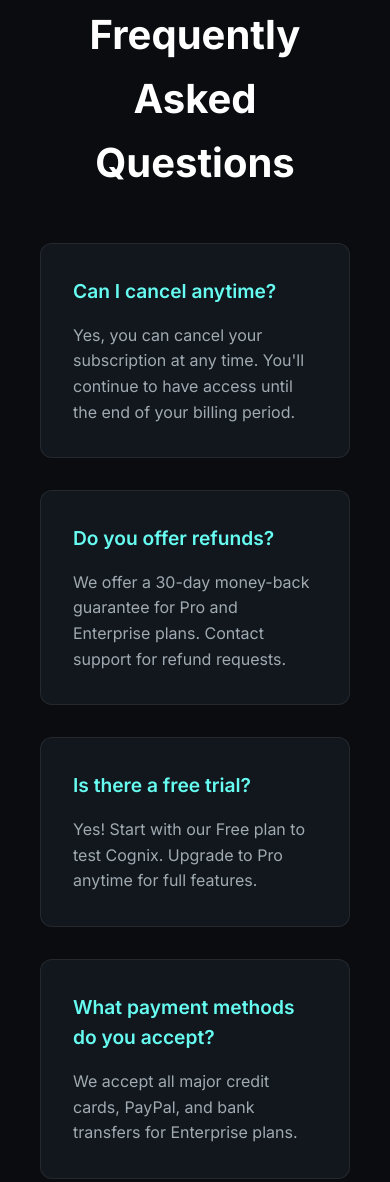
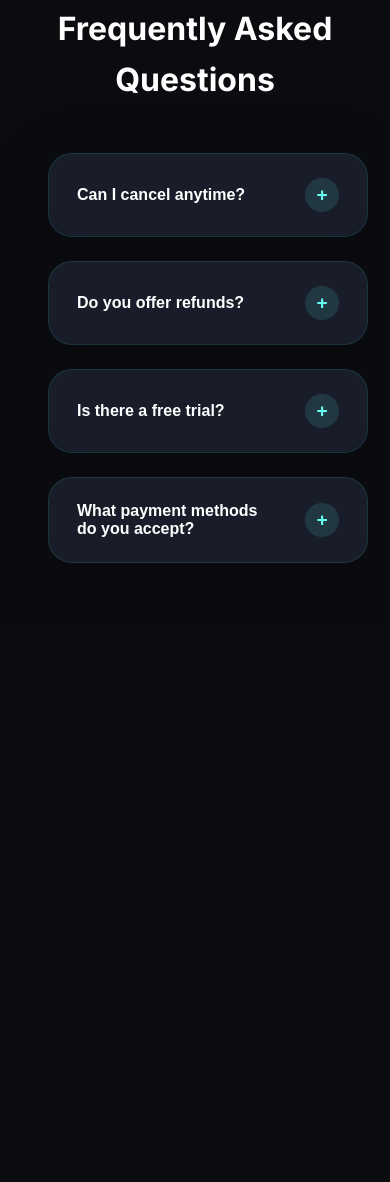
Before and after one commit to Mansur-WP/cognix-ai-copilot, a website: page frontend/pricing.html in a window 390 px wide. Shown: the part 2213-3395 px from the top of the page. After the commit the page ends 2840 px from the top, so only its background shows below. Drawn offline with Linux system fonts and the light colour scheme.

Commit message:
upgrade FAQ to hidden plus button

```diff
--- a/frontend/pricing.html
+++ b/frontend/pricing.html
@@ -77,23 +77,76 @@
             <h2>Frequently Asked Questions</h2>
             <div class="faq-grid">
                 <div class="faq-item">
-                    <h3>Can I cancel anytime?</h3>
-                    <p>Yes, you can cancel your subscription at any time. You'll continue to have access until the end of your billing period.</p>
+                    <button type="button" class="faq-question" aria-expanded="false">
+                        <span>Can I cancel anytime?</span>
+                        <span class="faq-toggle-icon">+</span>
+                    </button>
+                    <div class="faq-answer" aria-hidden="true">
+                        <p>Yes, you can cancel your subscription at any time. You'll continue to have access until the end of your billing period.</p>
+                    </div>
                 </div>
                 <div class="faq-item">
-                    <h3>Do you offer refunds?</h3>
-                    <p>We offer a 30-day money-back guarantee for Pro and Enterprise plans. Contact support for refund requests.</p>
+                    <button type="button" class="faq-question" aria-expanded="false">
+                        <span>Do you offer refunds?</span>
+                        <span class="faq-toggle-icon">+</span>
+                    </button>
+                    <div class="faq-answer" aria-hidden="true">
+                        <p>We offer a 30-day money-back guarantee for Pro and Enterprise plans. Contact support for refund requests.</p>
+                    </div>
                 </div>
                 <div class="faq-item">
-                    <h3>Is there a free trial?</h3>
-                    <p>Yes! Start with our Free plan to test Cognix. Upgrade to Pro anytime for full features.</p>
+                    <button type="button" class="faq-question" aria-expanded="false">
+                        <span>Is there a free trial?</span>
+                        <span class="faq-toggle-icon">+</span>
+                    </button>
+                    <div class="faq-answer" aria-hidden="true">
+                        <p>Yes! Start with our Free plan to test Cognix. Upgrade to Pro anytime for full features.</p>
+                    </div>
                 </div>
                 <div class="faq-item">
-                    <h3>What payment methods do you accept?</h3>
-                    <p>We accept all major credit cards, PayPal, and bank transfers for Enterprise plans.</p>
+                    <button type="button" class="faq-question" aria-expanded="false">
+                        <span>What payment methods do you accept?</span>
+                        <span class="faq-toggle-icon">+</span>
+                    </button>
+                    <div class="faq-answer" aria-hidden="true">
+                        <p>We accept all major credit cards, PayPal, ByBit, and bank transfers for Enterprise plans.</p>
+                    </div>
                 </div>
             </div>
         </section>
     </main>
+    <script>
+        document.addEventListener('DOMContentLoaded', function() {
+            const faqButtons = document.querySelectorAll('.faq-question');
+            faqButtons.forEach((button) => {
+                button.addEventListener('click', () => {
+                    const isExpanded = button.getAttribute('aria-expanded') === 'true';
+                    const answer = button.nextElementSibling;
+
+                    faqButtons.forEach((otherButton) => {
+                        if (otherButton === button) return;
+                        otherButton.setAttribute('aria-expanded', 'false');
+                        otherButton.querySelector('.faq-toggle-icon').textContent = '+';
+                        const otherAnswer = otherButton.nextElementSibling;
+                        if (otherAnswer) {
+                            otherAnswer.style.maxHeight = '0px';
+                            otherAnswer.setAttribute('aria-hidden', 'true');
+                        }
+                    });
+
+                    button.setAttribute('aria-expanded', String(!isExpanded));
+                    button.querySelector('.faq-toggle-icon').textContent = isExpanded ? '+' : '−';
+
+                    if (!isExpanded) {
+                        answer.style.maxHeight = answer.scrollHeight + 'px';
+                        answer.setAttribute('aria-hidden', 'false');
+                    } else {
+                        answer.style.maxHeight = '0px';
+                        answer.setAttribute('aria-hidden', 'true');
+                    }
+                });
+            });
+        });
+    </script>
 </body>
 </html>
--- a/frontend/style.css
+++ b/frontend/style.css
@@ -502,11 +502,19 @@ body {
     .faq-grid {
         grid-template-columns: 1fr;
         gap: 1.25rem;
-        padding: 0 0.5rem;
+        padding: 0 0.75rem;
     }
 
     .faq-item {
-        padding: 1.5rem;
+        padding: 0;
+    }
+
+    .faq-question {
+        padding: 1.25rem 1.25rem;
+    }
+
+    .faq-answer {
+        padding: 0 1.25rem;
     }
 }
 
@@ -538,8 +546,20 @@ body {
         margin-bottom: 1.5rem;
     }
 
+    .faq-grid {
+        padding: 0 1rem;
+    }
+
     .faq-item {
-        padding: 1.2rem;
+        padding: 0;
+    }
+
+    .faq-question {
+        padding: 1rem 1rem;
+    }
+
+    .faq-answer {
+        padding: 0 1rem;
     }
 }
 
@@ -651,35 +671,83 @@ body {
     padding: 4rem 0;
 }
 .faq-section h2 {
-    font-size: 2.5rem;
+    font-size: clamp(2rem, 3vw, 2.6rem);
     font-weight: 700;
     margin-bottom: 3rem;
 }
 .faq-grid {
     display: grid;
-    grid-template-columns: repeat(auto-fit, minmax(280px, 1fr));
-    gap: 2rem;
-    max-width: 1000px;
+    grid-template-columns: repeat(auto-fit, minmax(320px, 1fr));
+    gap: 1.5rem;
+    max-width: 1160px;
+    width: 100%;
     margin: 0 auto;
 }
 .faq-item {
-    background: var(--bg-glass);
-    border: 1px solid var(--border-color);
-    border-radius: 12px;
-    padding: 2rem;
-    text-align: left;
-    transition: transform 0.3s;
+    background: rgba(18, 24, 36, 0.92);
+    border: 1px solid rgba(102, 252, 241, 0.14);
+    border-radius: 24px;
+    box-shadow: 0 24px 80px rgba(0, 0, 0, 0.22);
+    overflow: hidden;
+    transition: transform 0.3s ease, border-color 0.3s ease;
 }
 .faq-item:hover {
-    transform: translateY(-2px);
+    transform: translateY(-4px);
+    border-color: rgba(102, 252, 241, 0.24);
 }
-.faq-item h3 {
+.faq-question {
+    width: 100%;
+    display: flex;
+    align-items: center;
+    justify-content: space-between;
+    gap: 1rem;
+    padding: 1.5rem 1.75rem;
+    background: rgba(255, 255, 255, 0.03);
+    color: var(--text-main);
+    font-size: 1rem;
+    font-weight: 700;
+    text-align: left;
+    border: none;
+    cursor: pointer;
+    transition: background 0.2s ease, color 0.2s ease;
+}
+.faq-question:hover,
+.faq-question:focus {
+    background: rgba(102, 252, 241, 0.06);
+    outline: none;
+}
+.faq-question span:first-child {
+    flex: 1;
+    margin-right: 1rem;
+}
+.faq-toggle-icon {
+    display: inline-flex;
+    align-items: center;
+    justify-content: center;
+    width: 34px;
+    height: 34px;
+    border-radius: 50%;
+    background: rgba(102, 252, 241, 0.12);
+    color: var(--accent-glow);
     font-size: 1.2rem;
-    font-weight: 600;
-    margin-bottom: 1rem;
-    color: var(--accent-glow);
+    transition: transform 0.3s ease, background 0.3s ease;
 }
-.faq-item p {
+.faq-question[aria-expanded="true"] .faq-toggle-icon {
+    transform: scale(1.05);
+    background: rgba(102, 252, 241, 0.18);
+}
+.faq-answer {
+    max-height: 0;
+    overflow: hidden;
+    padding: 0 1.75rem;
+    transition: max-height 0.35s ease, padding 0.35s ease;
+}
+.faq-answer[aria-hidden="false"] {
+    padding: 0 1.75rem 1.5rem;
+}
+.faq-answer p {
+    margin: 0;
     color: var(--text-muted);
-    line-height: 1.6;
+    line-height: 1.8;
+    font-size: 0.98rem;
 }
```
